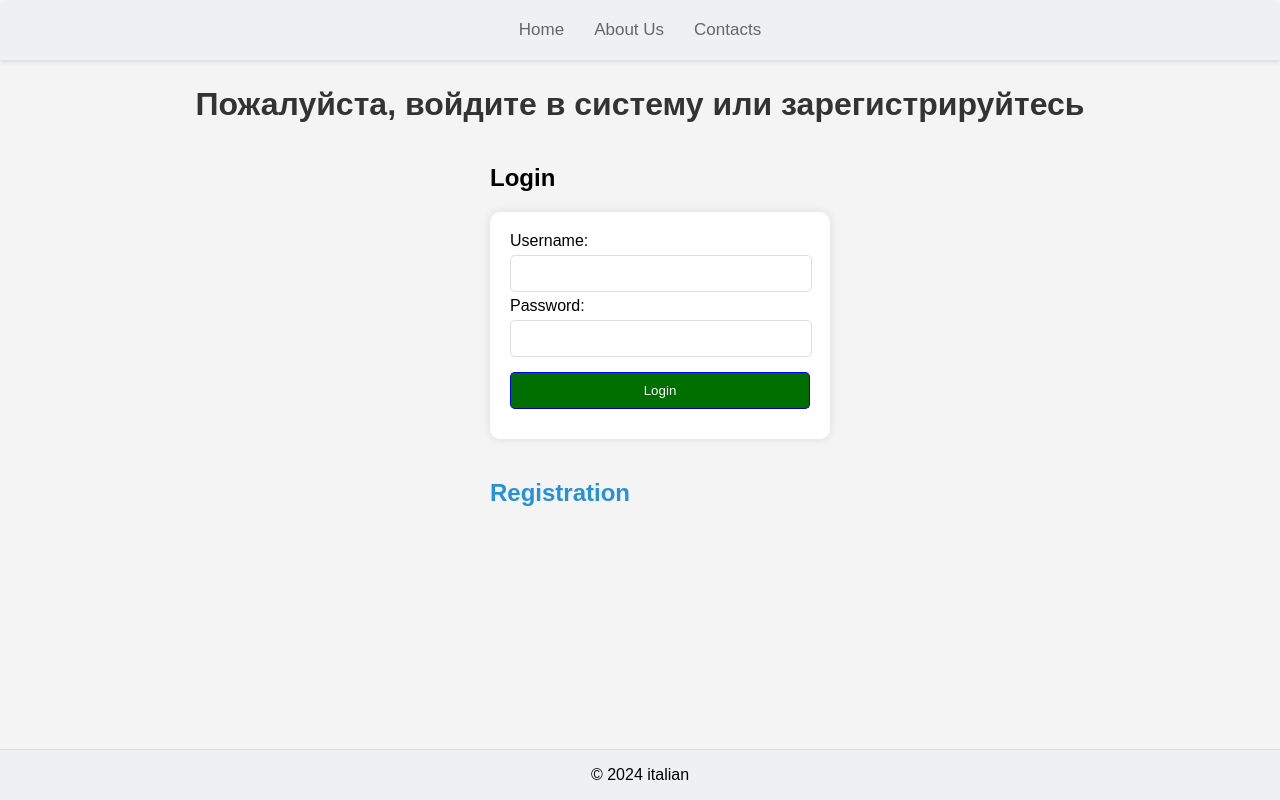
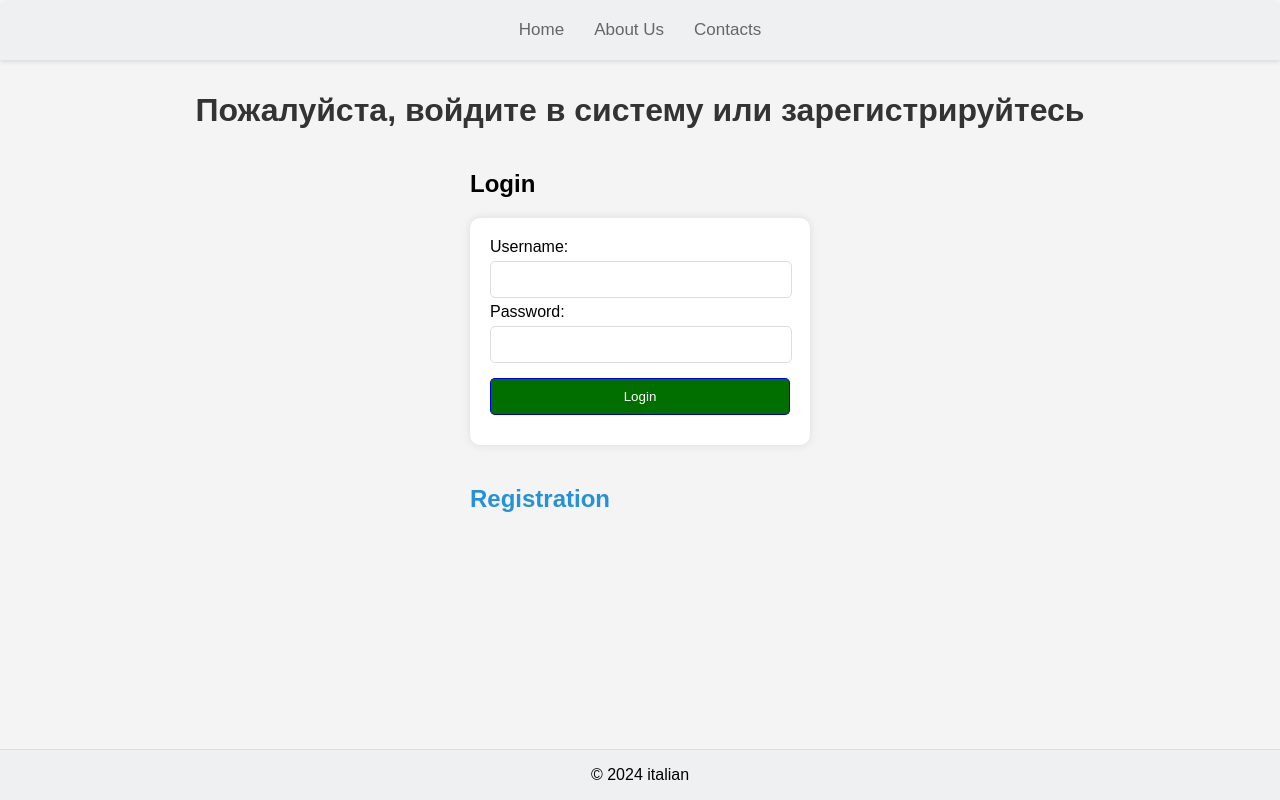
Before and after one commit to italian/conscious_purchases_django, a Django app: page /login/ in a window 1280 px wide. Run offline with Django 4.2, Linux system fonts and the light colour scheme.

Commit message:
fix style

```diff
--- a/static/style/style.css
+++ b/static/style/style.css
@@ -1,3 +1,17 @@
+body {
+    font-family: Arial, Helvetica, sans-serif;
+    background-color: #f4f4f4;
+    /* background-color: #2691d9; */
+    /* background-size: cover; */
+    /* background-blur: 5px; */
+    display: flex;
+    flex-direction: column;
+    justify-content: center;
+    align-items: center;
+    min-height: 100vh;
+    margin: 0;
+}
+
 header {
     display: flex;
     justify-content: center;
@@ -8,6 +22,17 @@ header {
     padding: 20px 0;
     box-shadow: 0 2px 4px rgba(0, 0, 0, 0.1);
     width: 100%;
+    /* position: sticky;
+    top: 0;
+    z-index: 1000; */
+    /* margin-bottom: auto; */
+
+    /* text-align: center;
+    padding: 0;
+    background-color: #eff0f1;
+    border-top: 1px solid #ddd;
+    width: 100%;
+    margin-top: auto; */
 }
 
 /* nav {
@@ -39,30 +64,18 @@ nav ul li a:hover {
     text-decoration: underline;
 }
 
-body {
-    font-family: Arial, Helvetica, sans-serif;
-    background-color: #f4f4f4;
-    /* background-color: #2691d9; */
-    /* background-size: cover; */
-    /* background-blur: 5px; */
-    display: flex;
-    flex-direction: column;
-    justify-content: center;
-    align-items: center;
-    height: 100vh;
-    margin: 0;
-}
-
 main {
     width: 100%;
     display: flex;
     flex-direction: column;
     justify-content: center;
     align-items: center;
+    position: sticky;
+    margin-bottom: 1%;
 }
 
 h1 {
-    margin-top: 2%;
+    margin-top: 1em;
     text-align: center;
     font-size: 2em;
     color: #333;
@@ -78,9 +91,9 @@ h2 {
     display: flex;
     flex-direction: column;
     justify-content: center;
-    align-items: left;
+    /* align-items: left; */
     margin: 0;
-    width: 300px;
+    width: 340px;
 }
 
 form {
@@ -124,10 +137,12 @@ main a {
     text-decoration: none;
     margin-top: 20px;
     font-size: x-large;
+    transition: color 0.3s ease;
 }
 
 main a:hover {
     text-decoration: underline;
+    color: #1373b3f6;
 }
 
 .helptext,
@@ -148,6 +163,7 @@ footer {
     border-top: 1px solid #ddd;
     width: 100%;
     margin-top: auto;
+    z-index: 999;
 }
 
 .modal {
```
